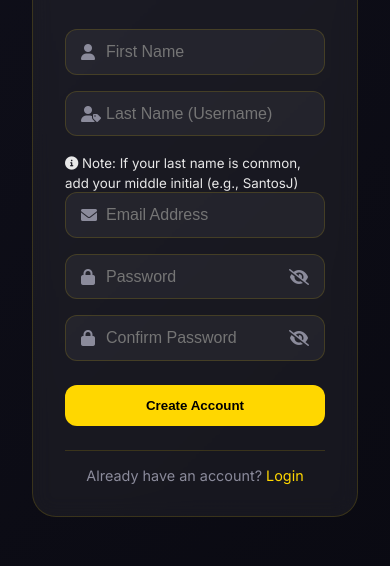
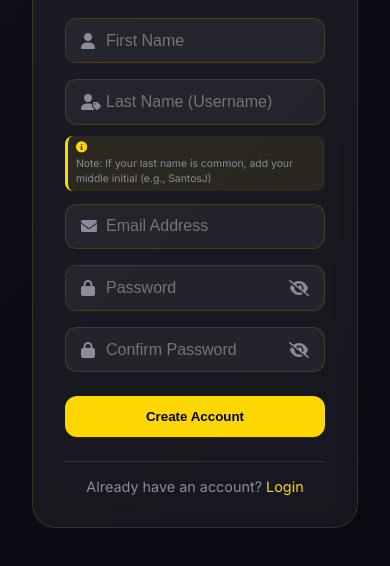
Before and after one commit to Kyoktaka/Cerebro, a website: page public/register.html in a window 390 px wide. Shown: the part 234-800 px from the top of the page. Drawn offline with Linux system fonts and the light colour scheme.

Commit message:
Refactor CSS styles for improved layout and design

```diff
--- a/public/css/style.css
+++ b/public/css/style.css
@@ -662,3 +662,37 @@ body.menu-open {
         font-size: 0.8rem;
     }
 }
+
+.username-note {
+    margin: -0.5rem 0 1rem 0;
+    padding: 0.3rem 0.5rem;
+    background: rgba(255, 215, 0, 0.08);
+    border-radius: 8px;
+    border-left: 3px solid var(--secondary-color);
+}
+
+.username-note small {
+    color: var(--text-muted);
+    font-size: 0.7rem;
+    display: flex;
+    align-items: center;
+    gap: 0.3rem;
+    flex-wrap: wrap;
+}
+
+.username-note small i {
+    color: var(--secondary-color);
+    font-size: 0.7rem;
+}
+
+@media (max-width: 768px) {
+    .username-note {
+        margin: -0.3rem 0 0.8rem 0;
+        padding: 0.3rem 0.5rem;
+    }
+
+    .username-note small {
+        font-size: 0.65rem;
+        line-height: 1.4;
+    }
+}
```
